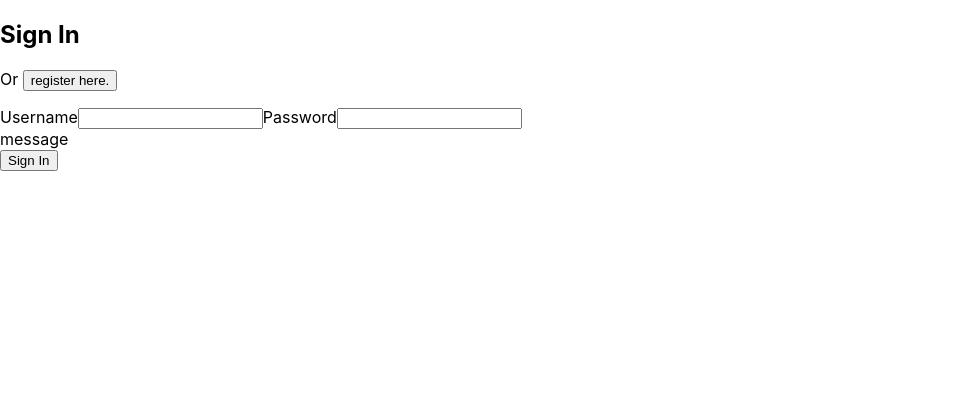
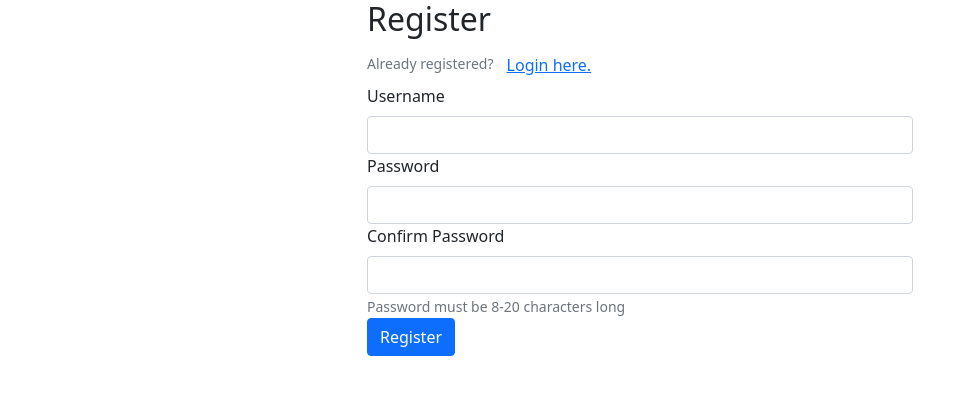
Before and after one commit to robertjhull/to-do-list, a React (Create React App) app in the folder client/: page /login in a window 1280 px wide. Shown: the top 394 px of the page, without its empty margins (0-976 px from the left). Built offline with nearby package versions, Linux system fonts and the light colour scheme.

Commit message:
Implement react-bootstrap

```diff
--- a/client/package.json
+++ b/client/package.json
@@ -6,7 +6,9 @@
     "@testing-library/jest-dom": "^5.14.1",
     "@testing-library/react": "^11.2.7",
     "@testing-library/user-event": "^12.8.3",
+    "bootstrap": "^5.1.1",
     "react": "^17.0.2",
+    "react-bootstrap": "^1.6.3",
     "react-dom": "^17.0.2",
     "react-router-dom": "^5.2.0",
     "react-scripts": "^4.0.3",
--- a/client/src/components/dashboard/Navbar.tsx
+++ /dev/null
@@ -1,14 +0,0 @@
-import { useHistory } from 'react-router-dom';
-
-export default function Navbar() {
-  const history = useHistory();
-  const logout = () => {
-      history.push("/")
-  }
-
-  return (
-      <nav>
-          <button onClick={ logout } className="btn delete">Logout</button>
-      </nav>
-  )
-}
--- /dev/null
+++ b/client/src/components/dashboard/Navigation.tsx
@@ -0,0 +1,17 @@
+import { Navbar, Nav } from 'react-bootstrap';
+import { useHistory } from 'react-router-dom';
+
+export default function Navigation() {
+  const history = useHistory();
+  const logout = () => {
+    history.push("/")
+  }
+
+  return (
+    <Navbar>
+      <Nav>
+        <Nav.Link onClick={ logout }>Logout</Nav.Link>
+      </Nav>
+    </Navbar>
+  )
+}
--- a/client/src/components/forms/LoginForm.tsx
+++ b/client/src/components/forms/LoginForm.tsx
@@ -1,4 +1,5 @@
-import React, { ChangeEvent, FormEvent, useState } from 'react'
+import React, { ChangeEvent, FormEvent, ReactNode, useState } from 'react';
+import { Alert, Button, Form, FormControl } from 'react-bootstrap';
 import { useHistory } from 'react-router-dom';
 
 export default function LoginForm(): JSX.Element {
@@ -32,36 +33,35 @@ export default function LoginForm(): JSX.Element {
   }
 
   return (
-    <>
-      <form className="login-form" onSubmit={handleSubmit}>
-        <h2>Sign In</h2>
-        <p>Or <button onClick={() => history.push('/login')}>register here.</button></p>
-        <label htmlFor="username">Username</label>
-        <input
+    <Form className="login-form" onSubmit={handleSubmit}>
+      <h2>Sign In</h2>
+      <Form.Text>Or
+        <Button variant="link" onClick={() => history.push('/login')}>register here.</Button>
+      </Form.Text>
+      <Form.Group>
+        <Form.Label htmlFor="username">Username</Form.Label>
+        <Form.Control
             type="text"
             maxLength={20}
             name="username"
             onChange={handleChange}
             required
         />
-        <label htmlFor="password">Password</label>
-        <input
+      </Form.Group>
+      <Form.Group>
+        <Form.Label htmlFor="password">Password</Form.Label>
+        <Form.Control
             type="password"
             maxLength={20}
             name="password"
             onChange={handleChange}
             required
         />
-        <div>
-            {Object.values(errors).map((err, index) => (
-              <li key={index} className="error">error</li>
-            ))}
-        </div>
-        <span className="error">message</span>
-        <div className="btn-container">
-            <button type="submit" className="btn">Sign In</button>
-        </div>
-      </form>
-    </>
+      </Form.Group>
+      {errors && Object.values(errors).map((message: any, idx: number): ReactNode => {
+        return (<Alert key={idx} variant="danger">{message}</Alert>)
+      })}
+      <Button variant="primary">Sign In</Button>
+    </Form>
   )
 }
--- a/client/src/components/forms/RegistrationForm.tsx
+++ b/client/src/components/forms/RegistrationForm.tsx
@@ -1,14 +1,15 @@
 import { ChangeEvent, FormEvent, useState } from 'react'
 import { useHistory } from 'react-router-dom';
+import { Alert, Button, Form } from 'react-bootstrap';
 
 export default function RegistrationForm(): JSX.Element {
   const history = useHistory();
-  let [form, setForm] = useState({
+  const [form, setForm] = useState({
     username: '',
     password: '',
     confirm_password: '',
   });
-  let [errors, setErrors] = useState({})
+  const [errors, setErrors] = useState({})
 
   const handleChange = (e: ChangeEvent) => {
     // const { name, value } = e.target;
@@ -36,44 +37,49 @@ export default function RegistrationForm(): JSX.Element {
   }
 
   return (
-    <>
-      <form className="login-form" onSubmit={handleSubmit}>
+    <Form className="login-form" onSubmit={handleSubmit}>
       <h2>Register</h2>
-        <p>Already registered? <button onClick={() => history.push('/login')}>Login here.</button></p>
-        <label htmlFor="username">Username</label>
-        <input
+      <Form.Text>Already registered?
+        <Button variant="link" onClick={() => history.push('/login')}>Login here.</Button>
+      </Form.Text>
+      <Form.Group>
+        <Form.Label htmlFor="username">Username</Form.Label>
+        <Form.Control
           type="text"
           maxLength={20}
           name="username"
           onChange={handleChange}
           required
         />
-        <label htmlFor="password">Password</label>
-        <input
+      </Form.Group>
+      <Form.Group>
+        <Form.Label htmlFor="password">Password</Form.Label>
+        <Form.Control
           type="password"
           maxLength={20}
           name="password"
           onChange={handleChange}
           required
         />
-        <label htmlFor="confirm_password">Confirm Password</label>
-        <input
+        <Form.Label htmlFor="confirmPassword">Confirm Password</Form.Label>
+        <Form.Control
           type="password"
           maxLength={20}
-            name="confirm_password"
+          name="confirmPassword"
           onChange={handleChange}
           required
+          aria-describedby="passwordHelp"
         />
-        <div>
-            {Object.values(errors).map((err, index) => (
-                <li key={index} className="error">err</li>
+        <Form.Text id ="passwordHelp">
+          Password must be 8-20 characters long
+        </Form.Text>
+      </Form.Group>
+      <Form.Group>
+        {errors && Object.values(errors).map((message: any, idx) => (
+          <Alert key={idx} variant="danger">{message}</Alert>
         ))}
-        </div>
-        <span className="error">message</span>
-        <div className="btn-container">
-            <button type="submit" className="btn">Register</button>
-        </div>
-      </form>
-    </>
+        <Button variant="primary">Register</Button>
+      </Form.Group>
+    </Form>
   )
 }
--- a/client/src/components/forms/ReminderForm.tsx
+++ b/client/src/components/forms/ReminderForm.tsx
@@ -1,4 +1,5 @@
 import { useState, useEffect, FormEvent, ChangeEvent } from 'react'
+import { Button, ButtonGroup, ToggleButton, Col, Form, Row, ToggleButtonGroup } from 'react-bootstrap'
 // import { useRouter } from 'next/router'
 
 interface Props {
@@ -11,7 +12,7 @@ export default function ReminderForm({ userId }: Props): JSX.Element {
   const [form, setForm] = useState({
     user_id: userId,
     content: "",
-    priority: 0,
+    priority: "0",
     date_added: "",
     finished: false
   })
@@ -20,7 +21,14 @@ export default function ReminderForm({ userId }: Props): JSX.Element {
     setForm({
       ...form,
       content: "",
-      priority: 0
+      priority: ""
+    })
+  }
+
+  const setPriority = (value: string) => {
+    setForm({
+      ...form,
+      priority: value
     })
   }
 
@@ -76,10 +84,10 @@ export default function ReminderForm({ userId }: Props): JSX.Element {
   }, [])
 
   return (
-    <>
-      <form onSubmit={handleSubmit}>
-        <div className="form-row">
-          <input
+    <Form onSubmit={handleSubmit}>
+      <Row>
+          <Col lg={8}>
+            <Form.Control
                 type="text"
                 maxLength={255}
                 name="content"
@@ -90,20 +98,24 @@ export default function ReminderForm({ userId }: Props): JSX.Element {
                 autoComplete="off"
                 required
               />
-          <select
-              name="priority"
-              id="priority-input"
-              onChange={handleChange}
-              value={form.priority}
-              required>
-                <option value="0">Priority</option>
-                <option value="1">Low</option>
-                <option value="2">Medium</option>
-                <option value="3">High</option>
-          </select>
-          <button type="submit" className="btn"></button>
-        </div>
-      </form>
-    </>
+          </Col>
+          <Col lg={2}>
+          <ToggleButtonGroup type="radio" name="priority" onChange={setPriority}>
+            <ToggleButton id="tbg-btn-1" variant="danger" value={1}>
+              !
+            </ToggleButton>
+            <ToggleButton id="tbg-btn-2" variant="danger" value={2}>
+              !!
+            </ToggleButton>
+            <ToggleButton id="tbg-btn-3" variant="danger" value={3}>
+              !!!
+            </ToggleButton>
+          </ToggleButtonGroup>
+          </Col>
+          <Col lg={2}>
+            <Button variant="primary" type="submit">Add +</Button>
+          </Col>
+      </Row>
+    </Form>
   )
 }
--- a/client/src/index.js
+++ b/client/src/index.js
@@ -3,6 +3,7 @@ import ReactDOM from 'react-dom';
 import './index.css';
 import App from './App';
 import reportWebVitals from './reportWebVitals';
+import 'bootstrap/dist/css/bootstrap.css';
 
 ReactDOM.render(
   <React.StrictMode>
--- a/client/src/pages/Dashboard.tsx
+++ b/client/src/pages/Dashboard.tsx
@@ -1,12 +1,15 @@
 import ReminderForm from "../components/forms/ReminderForm";
-import Navbar from "../components/dashboard/Navbar";
+import Navigation from "../components/dashboard/Navigation";
+import { Col, Container } from "react-bootstrap";
 
 export default function Dashboard(): JSX.Element {
   return (
-    <>
-      <Navbar />
-      <h1>{''}'s reminders</h1>
-      <ReminderForm userId={'userId'}/>
-    </>
+    <Container>
+      <Navigation />
+      <Col>
+        <h2>{''}'s reminders</h2>
+        <ReminderForm userId={'userId'}/>
+      </Col>
+    </Container>
   )
 }
--- a/client/src/pages/Login.tsx
+++ b/client/src/pages/Login.tsx
@@ -1,5 +1,16 @@
 import LoginForm from "../components/forms/LoginForm";
+import RegistrationForm from "../components/forms/RegistrationForm";
+import { Col, Container, Row } from "react-bootstrap";
 
 export default function Login(): JSX.Element {
-    return <LoginForm />
+  const loggingIn = false;
+  return (
+    <Container>
+      <Row className="justify-content-sm-center">
+        <Col sm={6}>
+          { loggingIn? <LoginForm /> : <RegistrationForm /> }
+        </Col>
+      </Row>
+    </Container>
+  )
 }
```
Also changed, not shown: 1 other file (tests, documents, lock files or other folders). Lines whose indentation alone changed are shown as unchanged.
